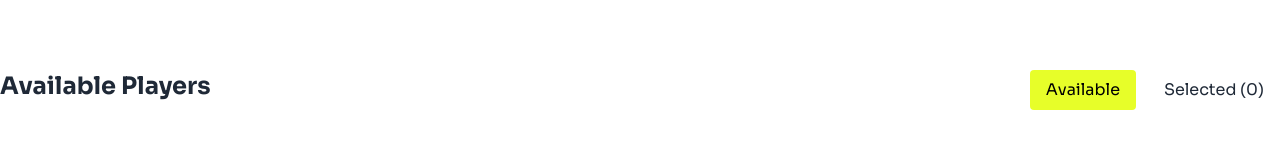
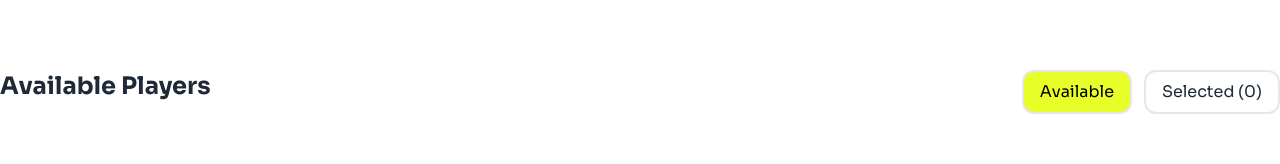
Before and after one commit to shofiq18/bpl-dream-11, a React (Vite) app: page / in a window 1280 px wide. Shown: the part 698-862 px from the top of the page. Built offline with nearby package versions, Linux system fonts and the light colour scheme.

Commit message:
added some class

```diff
--- a/src/App.jsx
+++ b/src/App.jsx
@@ -5,8 +5,9 @@ import Footer from "./component/Footer";
 import { useState } from "react";
 import { ToastContainer, toast } from 'react-toastify';
 import 'react-toastify/dist/ReactToastify.css';
-import Selected from "./component/Selected";
 
+
+// eslint-disable-next-line react/prop-types
 const App = ({setActiveTab}) => {
   const [isActive, setIsActive] = useState({
     available: true,
@@ -53,7 +54,7 @@ const handleSelectedPlayer = (player) => {
 
 
   if (freeCredit < player.biddingPrice) {
-    toast.warn('No available balance', {
+    toast.warn('No available coin', {
         position: "top-center",
         theme: "dark"
     });
@@ -90,7 +91,6 @@ const handleSelectedPlayer = (player) => {
 
 }
 
-
 const handleIsActiveState = (status) => {
     if (status === "available") {
         setIsActive({
@@ -114,15 +114,18 @@ const handleSelectedPlayer = (player) => {
 
       {/* Header  */}
       <Header freeCredit={freeCredit}></Header>
+
       {/* Banner */}
       <Banner handleFreeCredit={handleFreeCredit}></Banner>
 
       {/* Available Players */}
+
       <AvailablePlayers setActiveTab={setActiveTab} handleSelectedPlayer={handleSelectedPlayer} selectedPlayer={selectedPlayer} handleDelete={handleDelete} handleIsActiveState={handleIsActiveState} isActive={isActive}></AvailablePlayers>
       <ToastContainer />
 
 
       {/* Footer  */}
+
       <Footer></Footer>
 
 
--- a/src/component/AvailablePlayers.jsx
+++ b/src/component/AvailablePlayers.jsx
@@ -2,6 +2,7 @@ import { useEffect, useState } from "react";
 import Selected from "./Selected";
 
 
+// eslint-disable-next-line react/prop-types
 const AvailablePlayers = ({handleSelectedPlayer, selectedPlayer, handleDelete}) => {
     const [players, setPlayers] = useState([]);
     const [activeTab, setActiveTab] = useState(0);
@@ -24,13 +25,13 @@ const AvailablePlayers = ({handleSelectedPlayer, selectedPlayer, handleDelete})
                 <h2 className='text-2xl font-bold'>{activeTab === 0 ? 'Available Players' : `Selected Players (${selectedPlayer.length}/6)`}</h2>
                 <div className="flex gap-3">
                     <button
-                    className={`px-4 py-2 rounded ${activeTab === 0 ? 'bg-[#E7FE29] text-black' : 'button'}`}
+                    className={`px-4 py-2 rounded-xl border-2 ${activeTab === 0 ? 'bg-[#E7FE29] text-black' : 'button'}`}
                     onClick={() => setActiveTab(0)}
                     >
                         Available
                     </button>
                     <button
-                    className={`px-4 py-2 rounded ${activeTab === 1 ? 'bg-[#E7FE29] text-black' : 'button'}`}
+                    className={`px-4 py-2 rounded-xl border-2 ${activeTab === 1 ? 'bg-[#E7FE29] text-black' : 'button'}`}
                     onClick={() => setActiveTab(1)}
                     >
                     Selected ({selectedPlayer.length})
--- a/src/component/Banner.jsx
+++ b/src/component/Banner.jsx
@@ -4,6 +4,7 @@ import Cricket from '../../public/image/assets/banner-main.png'
 
 
 
+// eslint-disable-next-line react/prop-types
 const Banner = ({handleFreeCredit}) => {
     return (
         <div className=' relative max-w-7xl mx-auto mt-6   text-white bg-cover'>
--- a/src/component/Footer.jsx
+++ b/src/component/Footer.jsx
@@ -12,13 +12,13 @@ const Footer = () => {
 
                 {/* Newsletter */}
 
-            <div className='absolute p-5 border border-white rounded-lg text-center -top-44 left-0 right-0 mx-auto  max-w-7xl'>
-               <div className='bg-gradient-to-r from-blue-200 to-yellow-200  rounded-lg py-20 w-full'>
+            <div className='absolute p-5 border border-white rounded-xl text-center -top-44 left-0 right-0 mx-auto   max-w-7xl'>
+               <div className='bg-gradient-to-r from-blue-200 to-yellow-200  rounded-xl py-20 w-full'>
                <h2 className='font-bold text-black text-3xl mb-4 text-center'>Subscribe to our Newsletter</h2>
                 <h4 className='font-medium text-lg text-gray-500 text-center mb-6'>Get the latest updates and news right in your inbox!</h4>
                 <div>
                 <input type="email" placeholder='Enter your email' className='pr-36 pl-4 py-3 bg-gray-100  rounded-lg mr-4' />
-                <button className="bg-gradient-to-r from-pink-300 to-yellow-300 text-black font-bold py-3 px-4 rounded-lg transform transition-transform duration-200 hover:scale-105">Subscribe</button>
+                <button className="bg-gradient-to-r from-pink-300 to-yellow-300 text-black font-bold py-3 px-4 rounded-xl transform transition-transform duration-200 hover:scale-105">Subscribe</button>
                 </div>
                </div>
             </div>
--- a/src/component/Header.jsx
+++ b/src/component/Header.jsx
@@ -3,6 +3,7 @@
 import logo from '../../public/image/assets/logo.png'
 
 
+// eslint-disable-next-line react/prop-types
 const Header = ({freeCredit}) => {
     return (
     <div className='max-w-7xl mx-auto mt-12'>
--- a/src/component/Selected.jsx
+++ b/src/component/Selected.jsx
@@ -1,10 +1,12 @@
 
 
+// eslint-disable-next-line react/prop-types
 const Selected = ({selectedPlayer, handleDelete, setActiveTab, activeTab}) => {
     return (
         <div className="max-w-7xl mx-auto mt-12">
             <div>
                 {
+                // eslint-disable-next-line react/prop-types
                 selectedPlayer.map(player => (
                         <div key={player.playerId} className="flex justify-between items-center my-6 p-4 rounded-lg   border-2">
                             <div  className="flex items-center gap-4 ">
@@ -21,7 +23,7 @@ const Selected = ({selectedPlayer, handleDelete, setActiveTab, activeTab}) => {
                 }
             </div>
             <button
-                className={`px-4 py-2 rounded ${activeTab === 0 ? 'btn mt-6 bg-[#E7FE29]' : 'btn mt-6 bg-[#E7FE29]'}`}
+                className={`px-4 py-2 rounded-xl  ${activeTab === 0 ? 'btn mt-6 bg-[#E7FE29]' : 'btn mt-6 bg-[#E7FE29]'}`}
                 onClick={() => setActiveTab(0)}
                 >
                 Add More Player
```
Also changed, not shown: src/component/ButtonContainer.jsx (added). Lines whose indentation alone changed are shown as unchanged.
